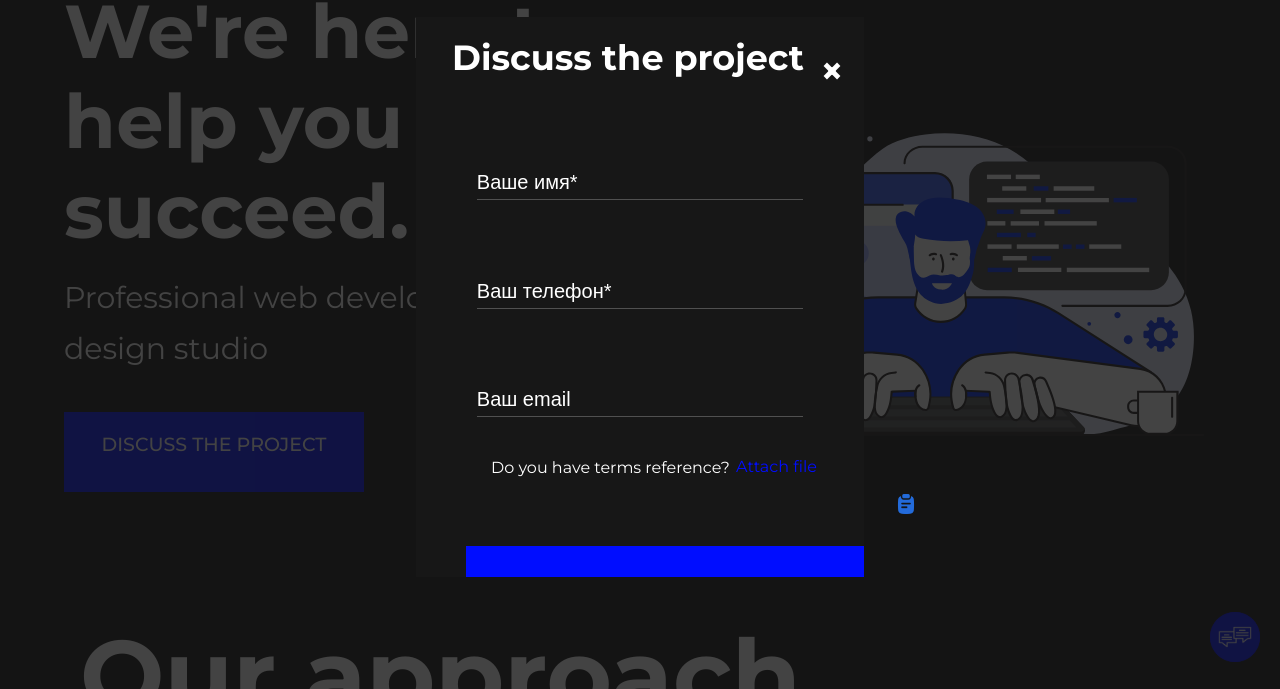
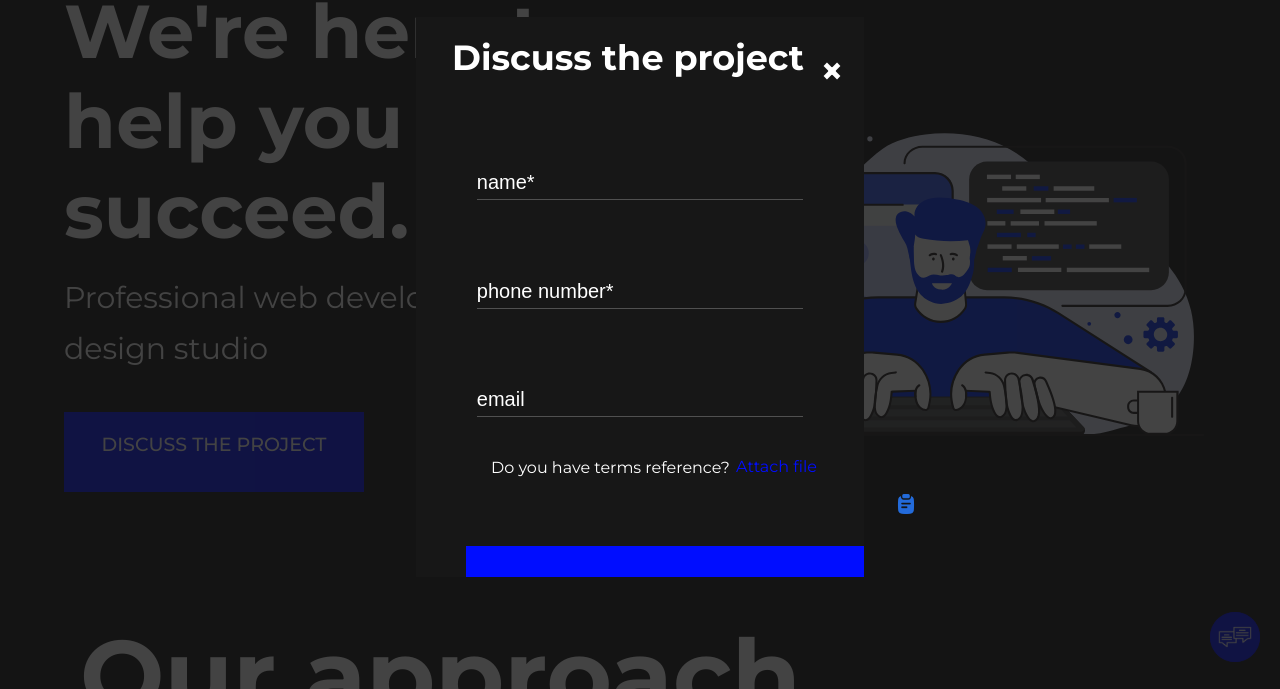
Before and after one commit to sadkingo/SITELIGA, a website: page index.html in a window 1280 px wide. Both pictures are taken after a click on the link "DISCUSS THE PROJECT". Shown: the part 111-800 px from the top of the page. Drawn offline with nearby package versions, Linux system fonts and the light colour scheme.

Commit message:
update index.html

```diff
--- a/index.html
+++ b/index.html
@@ -131,21 +131,21 @@
 								type="text"
 								id="name"
 								name="name"
-								placeholder="Ваше имя*"
+								placeholder="name*"
 							/><br />
 							<label for="phone"><span></span></label><br />
 							<input
 								type="tel"
 								id="phone"
 								name="phone"
-								placeholder="Ваш телефон*"
+								placeholder="phone number*"
 							/><br />
 							<label for="email"><span></span></label><br />
 							<input
 								type="email"
 								id="email"
 								name="email"
-								placeholder="Ваш email"
+								placeholder="email"
 							/><br />
 							<!-- Надпись перед элементом для прикрепления файла -->
 							<label data-i18n="file_instruction" class="file-instruction"
```
